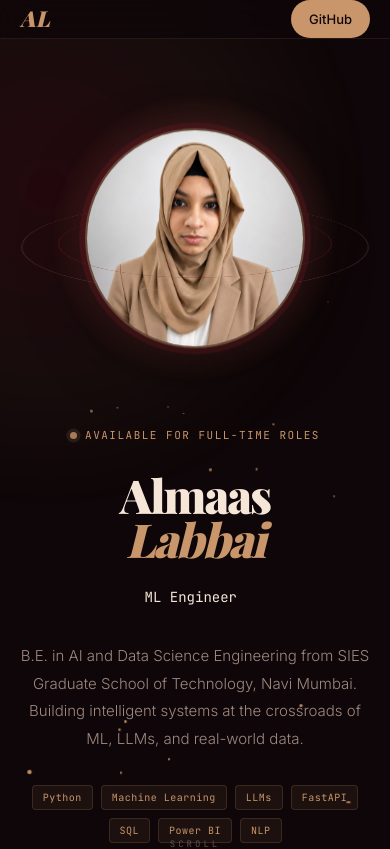
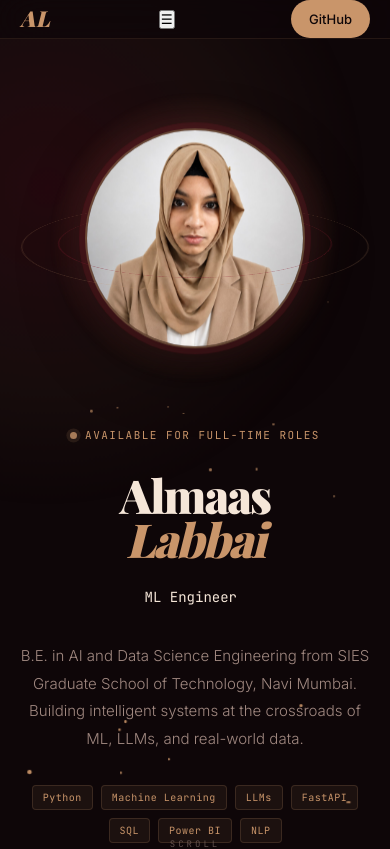
Before and after one commit to Almaas211/almaas-portfolio, a React (Vite) app: page / in a window 390 px wide. Shown: the top 849 px of the page. Built offline with nearby package versions, Linux system fonts and the light colour scheme; the HTML template or start-up script is replaced by a standard one; a web font is replaced by a local one.

Commit message:
Add responsive mobile navbar

```diff
--- a/src/components/Navbar.jsx
+++ b/src/components/Navbar.jsx
@@ -1,3 +1,4 @@
+import { useState } from 'react'
 import './Navbar.css'
 
 const links = [
@@ -9,18 +10,30 @@ const links = [
 ]
 
 export default function Navbar({ activeSection, onResumeClick }) {
+  const [menuOpen, setMenuOpen] = useState(false)
+
   const scrollTo = (id) => {
     document.getElementById(id).scrollIntoView({ behavior: 'smooth' })
+    setMenuOpen(false)
   }
 
   return (
     <header className="navbar">
       <div className="container nav-inner">
+
         <div className="nav-logo" onClick={() => scrollTo('hero')}>
           AL
         </div>
-        <nav className="nav-links">
-          {links.map(l => (
+
+        <button
+          className="menu-toggle"
+          onClick={() => setMenuOpen(!menuOpen)}
+        >
+          ☰
+        </button>
+
+        <nav className={`nav-links ${menuOpen ? 'open' : ''}`}>
+          {links.map((l) => (
             <button
               key={l.id}
               className={'nav-btn' + (activeSection === l.id ? ' active' : '')}
@@ -29,18 +42,28 @@ export default function Navbar({ activeSection, onResumeClick }) {
               {l.label}
             </button>
           ))}
-          <button className="nav-resume" onClick={onResumeClick}>
+
+          <button
+            className="nav-resume"
+            onClick={() => {
+              onResumeClick()
+              setMenuOpen(false)
+            }}
+          >
             Resume
           </button>
+
           <a
             className="nav-cta"
             href="https://github.com/Almaas211"
             target="_blank"
             rel="noopener noreferrer"
+            onClick={() => setMenuOpen(false)}
           >
             GitHub
           </a>
         </nav>
+
       </div>
     </header>
   )
```
